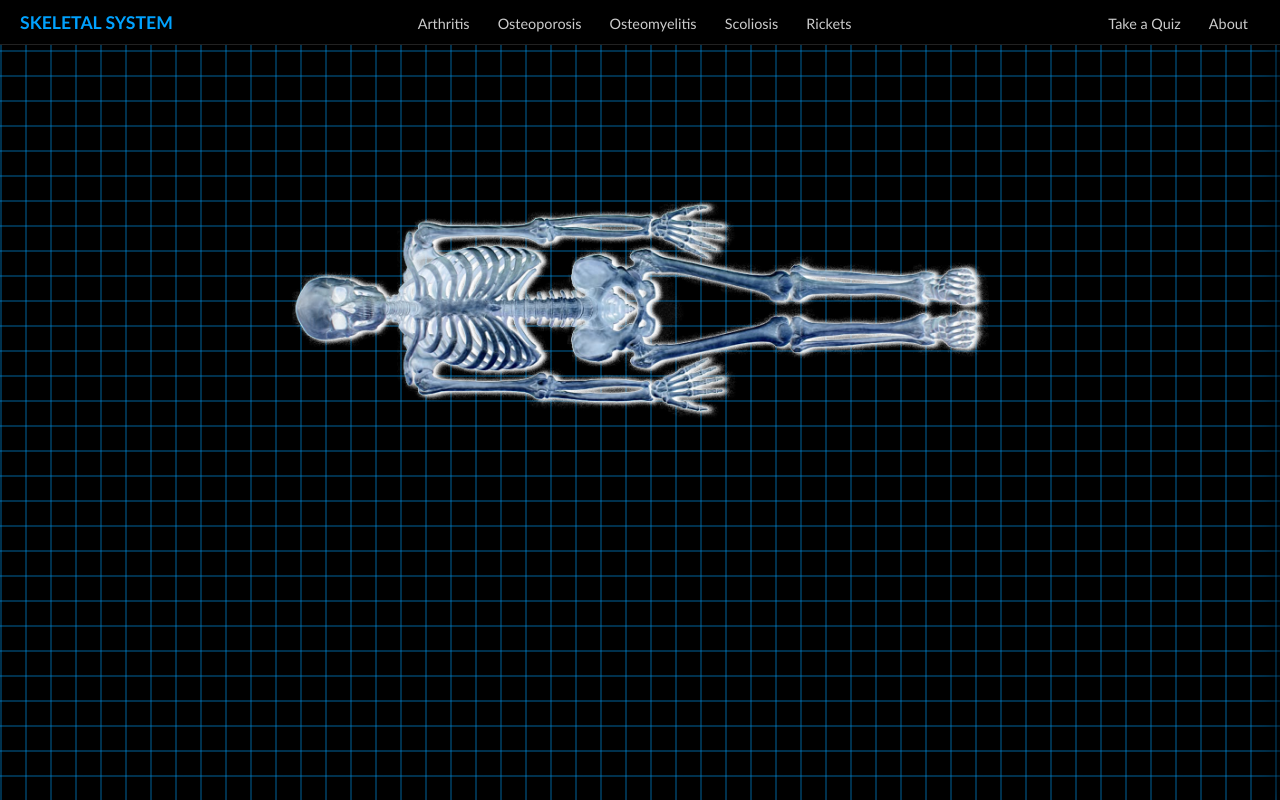
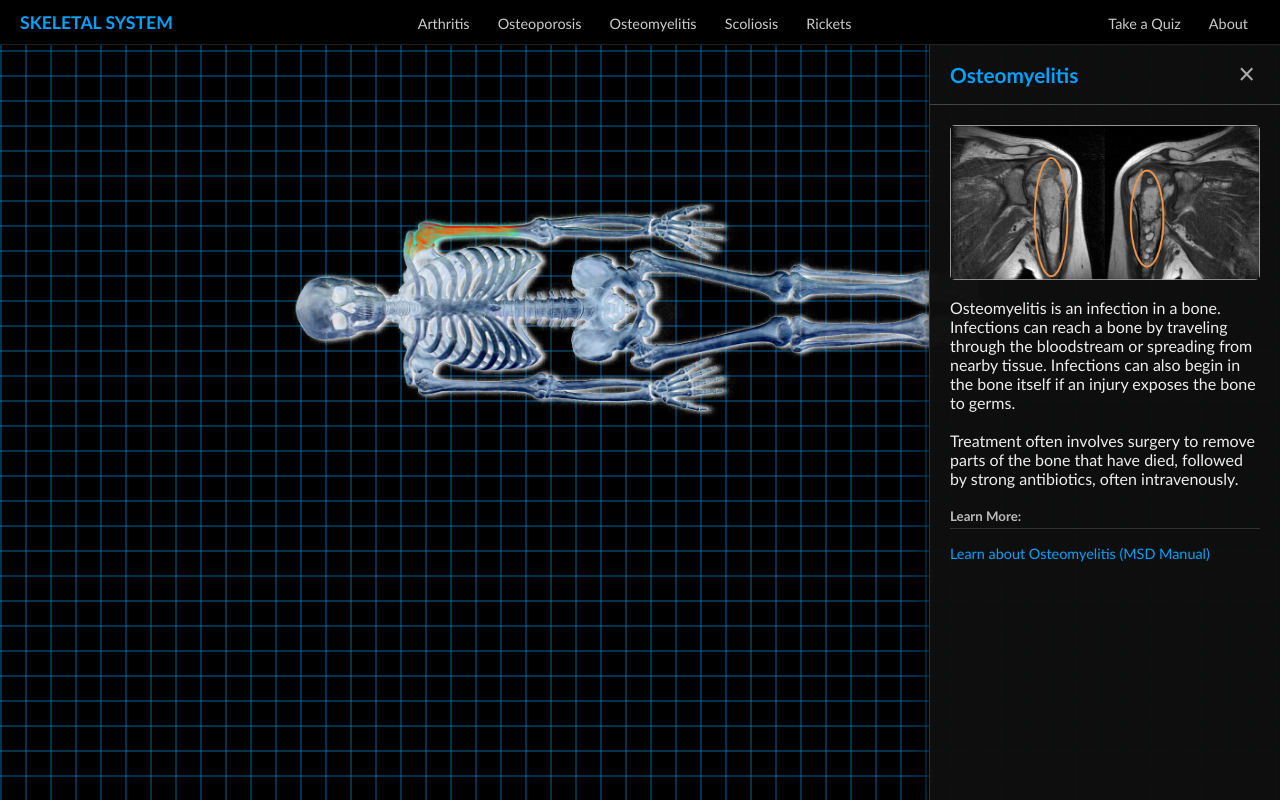
Before and after one commit to mr-proximity/skull-adv, a plain HTML site: page index.html in a window 1280 px wide. Both pictures are taken after a click on the element 640 px from the left and 22 px from the top of the page. Drawn offline with Linux system fonts and the light colour scheme.

Commit message:
Update index.html

```diff
--- a/index.html
+++ b/index.html
@@ -647,7 +647,8 @@
             header.addEventListener('click', (e) => {
                 if (e.target.tagName === 'A' && e.target.dataset.mode) {
                      e.preventDefault();
-                     const mode = e.target.dataset.dataset.mode;
+                     // Corrected: Access data-mode directly
+                     const mode = e.target.dataset.mode;
                      // Don't switch mode if clicking the same mode tab that's already active
                      if (mode === currentMode && sidebar.classList.contains('visible')) {
                          closeSidebar();
@@ -699,9 +700,9 @@
 
              } else if (disease) {
                  // Show the disease-specific base image
-                 // Find the image element whose src matches the disease base image
                  // Use the ID we created for disease base images: `${mode}-base`
-                 const diseaseBaseImg = imageElements[`${mode}-base`];
+                 const diseaseBaseImgId = disease.baseImage === DEFAULT_BASE_IMAGE ? BASE_LAYER_ID : `${mode}-base`;
+                 const diseaseBaseImg = imageElements[diseaseBaseImgId];
 
                  if (diseaseBaseImg) {
                      diseaseBaseImg.classList.remove('hidden');
```
